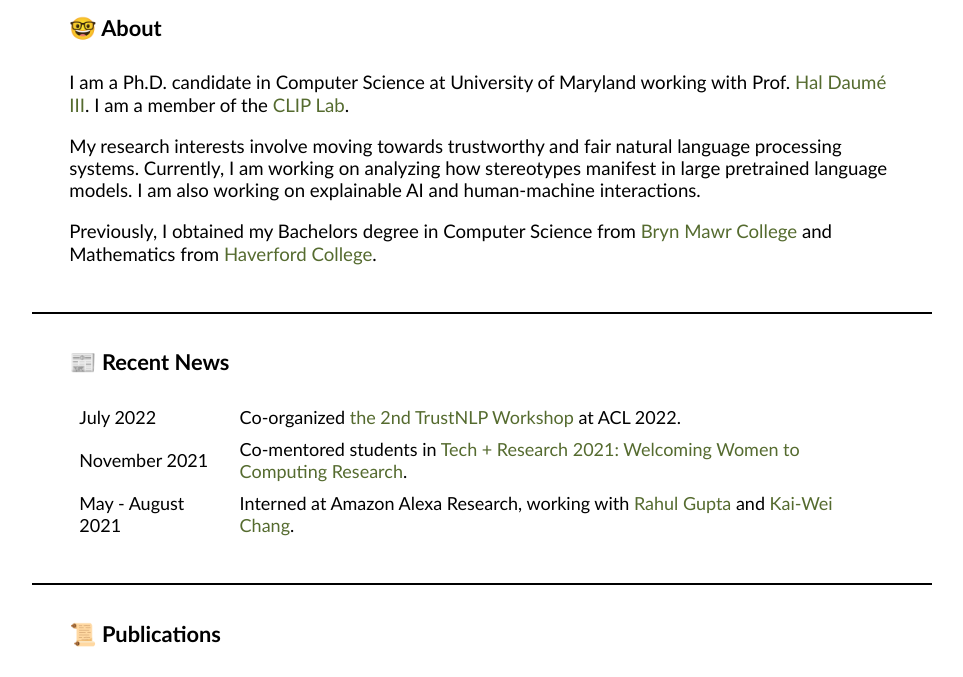
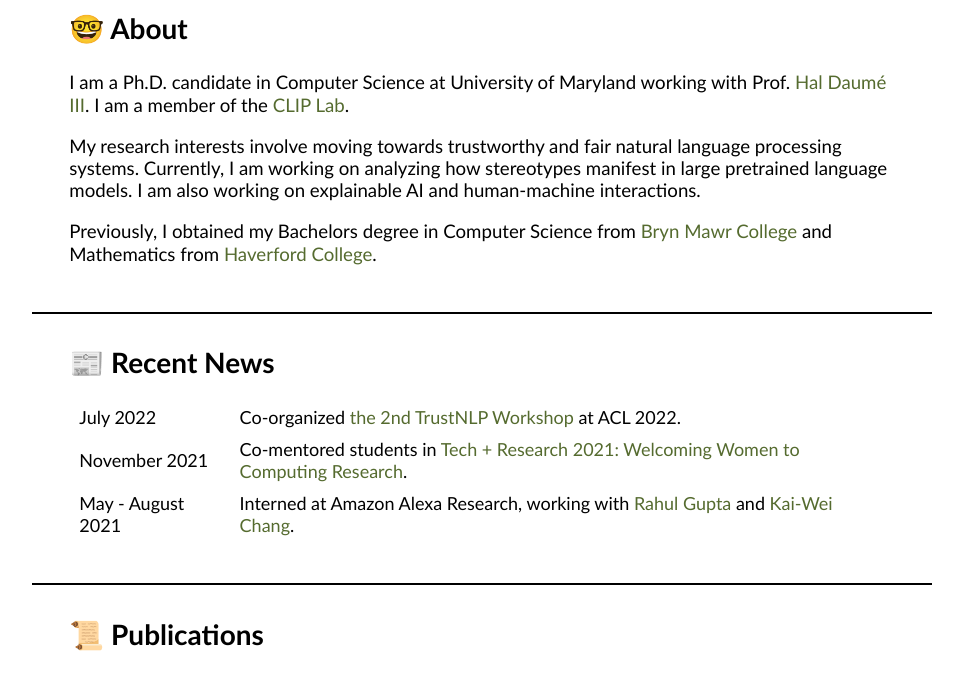
Before and after one commit to tristaycao/tristaycao.github.io, a plain HTML site: page index.html in a window 1280 px wide. Shown: the part 323-1000 px from the top of the page, without its empty margins (158-1121 px from the left). Drawn offline with nearby package versions, Linux system fonts and the light colour scheme.

Commit message:
Update index.html

```diff
--- a/index.html
+++ b/index.html
@@ -60,7 +60,7 @@
 <!-- main content -->
 <div id="content">
 <div class="section">
-    <h3>🤓 About</h3>
+    <h2>🤓 About</h2>
     <br>
     <p>
     I am a Ph.D. candidate in Computer Science at University of Maryland working with Prof. <a href="https://www.umiacs.umd.edu/~hal/">Hal Daumé III</a>.
@@ -79,7 +79,7 @@
 <hr color="#">
 <div class="section">
     <section id="Recent News">
-        <h3>📰 Recent News</h3>
+        <h2>📰 Recent News</h2>
 
         <br>
         <style>
@@ -114,7 +114,7 @@
 <hr color="#">
 <div class="section">
     <section id="publications">
-        <h3>📜 Publications</h3>
+        <h2>📜 Publications</h2>
         <br>
 	<p style="line-height:1.5">
 
```
